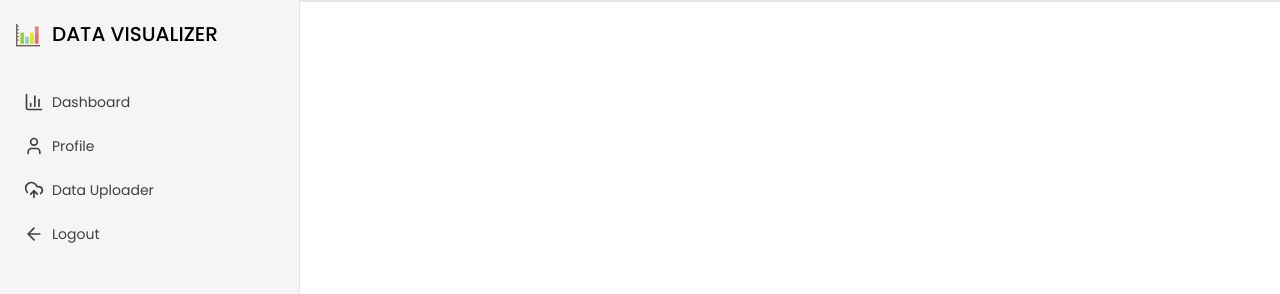
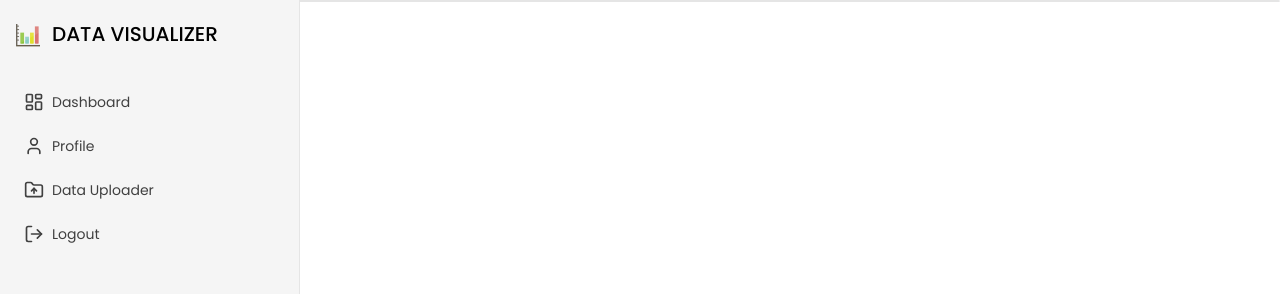
Before and after one commit to adinathyadav2002/data-visualization-project, a React (Vite) app: page /data-analysis in a window 1280 px wide. Shown: the top 294 px of the page. Built offline with nearby package versions, Linux system fonts and the light colour scheme.

Commit message:
added loader and rectangle to nav

```diff
--- a/src/components/layout/Sidebar.tsx
+++ b/src/components/layout/Sidebar.tsx
@@ -5,10 +5,10 @@ import { motion } from "framer-motion";
 import {
   BarChart3,
   User,
-  Settings,
   ArrowLeft,
-  UploadCloud,
   FolderUp,
+  LayoutDashboard,
+  LogOut,
 } from "lucide-react";
 import { Outlet, useNavigate, useOutletContext } from "react-router-dom";
 import { logoutUser } from "@/api/auth";
@@ -27,7 +27,7 @@ export function SidebarMain() {
       label: "Dashboard",
       to: "/dashboard",
       icon: (
-        <BarChart3 className="h-5 w-5 shrink-0 text-neutral-700 dark:text-neutral-200" />
+        <LayoutDashboard className="h-5 w-5 shrink-0 text-neutral-700 dark:text-neutral-200" />
       ),
     },
     {
@@ -41,7 +41,7 @@ export function SidebarMain() {
       label: "Data Uploader",
       to: "/data-uploader",
       icon: (
-        <UploadCloud className="h-5 w-5 shrink-0 text-neutral-700 dark:text-neutral-200" />
+        <FolderUp className="h-5 w-5 shrink-0 text-neutral-700 dark:text-neutral-200" />
       ),
     },
     {
@@ -52,7 +52,7 @@ export function SidebarMain() {
         navigate("/login");
       },
       icon: (
-        <ArrowLeft className="h-5 w-5 shrink-0 text-neutral-700 dark:text-neutral-200" />
+        <LogOut className="h-5 w-5 shrink-0 text-neutral-700 dark:text-neutral-200" />
       ),
     },
   ]);
--- a/src/components/ui/sidebar.tsx
+++ b/src/components/ui/sidebar.tsx
@@ -2,7 +2,7 @@
 import React, { useState, createContext, useContext } from "react";
 import { AnimatePresence, motion } from "framer-motion";
 import { Menu, X } from "lucide-react";
-import { Link } from "react-router-dom";
+import { Link, useLocation } from "react-router-dom";
 import { link } from "fs";
 
 // Utility function
@@ -151,17 +151,22 @@ export const MobileSidebar = ({ className, children, ...props }) => {
 
 export const SidebarLink = ({ linkItem, className, ...props }) => {
   const { open, animate } = useSidebar();
+  const location = useLocation();
+  const isActive = linkItem.to && location.pathname === linkItem.to;
   return (
     <>
       {linkItem.to && (
         <Link
           to={linkItem.to}
           className={cn(
-            "flex items-center justify-start gap-2 group/sidebar py-2 px-2 rounded-md hover:bg-neutral-200 dark:hover:bg-neutral-700 transition-all duration-200 cursor-pointer",
+            "flex items-center justify-start gap-2 group/sidebar py-2 px-2 rounded-md hover:bg-neutral-200 dark:hover:bg-neutral-700 transition-all duration-200 cursor-pointer relative",
             className
           )}
           {...props}
         >
+          {isActive && (
+            <span className="absolute left-0 top-1/2 -translate-y-1/2 h-8 w-1 rounded bg-[#3b82f6]" />
+          )}
           <div className="flex-shrink-0">{linkItem.icon}</div>
           <motion.span
             animate={{
--- a/src/pages/SignInForm.tsx
+++ b/src/pages/SignInForm.tsx
@@ -17,6 +17,7 @@ export default function SigninForm() {
     rememberMe: false,
   });
   const [showPassword, setShowPassword] = useState(false);
+  const [submitting, setSubmitting] = useState(false);
 
   useEffect(() => {
     // If user is already authenticated, redirect to analysis page
@@ -35,7 +36,7 @@ export default function SigninForm() {
 
   const handleSubmit = async (e: React.FormEvent<HTMLFormElement>) => {
     e.preventDefault();
-
+    setSubmitting(true);
     try {
       const token = await loginUser(formData.username, formData.password);
       if (formData.rememberMe) {
@@ -61,6 +62,8 @@ export default function SigninForm() {
         variant: "destructive",
       });
       console.error("Login failed:", error);
+    } finally {
+      setSubmitting(false);
     }
   };
 
@@ -181,8 +184,35 @@ export default function SigninForm() {
                   <button
                     type="submit"
                     className="w-full shadow-xl py-2.5 px-4 text-[15px] font-medium tracking-wide rounded-lg text-white bg-blue-600 hover:bg-blue-700 focus:outline-none focus:ring-2 focus:ring-blue-500 focus:ring-offset-2 transition-colors cursor-pointer disabled:opacity-50 disabled:cursor-not-allowed"
+                    disabled={submitting}
                   >
-                    Sign in
+                    {submitting ? (
+                      <span className="flex items-center justify-center gap-2">
+                        <svg
+                          className="animate-spin h-4 w-4 text-white"
+                          xmlns="http://www.w3.org/2000/svg"
+                          fill="none"
+                          viewBox="0 0 24 24"
+                        >
+                          <circle
+                            className="opacity-25"
+                            cx="12"
+                            cy="12"
+                            r="10"
+                            stroke="currentColor"
+                            strokeWidth="4"
+                          ></circle>
+                          <path
+                            className="opacity-75"
+                            fill="currentColor"
+                            d="M4 12a8 8 0 018-8v8z"
+                          ></path>
+                        </svg>
+                        Signing in...
+                      </span>
+                    ) : (
+                      "Sign in"
+                    )}
                   </button>
                   <p className="text-sm !mt-6 text-center text-slate-600">
                     Don't have an account{" "}
```
Also changed, not shown: src/pages/DataAnalysisDetails.tsx (+2 -16 lines).
